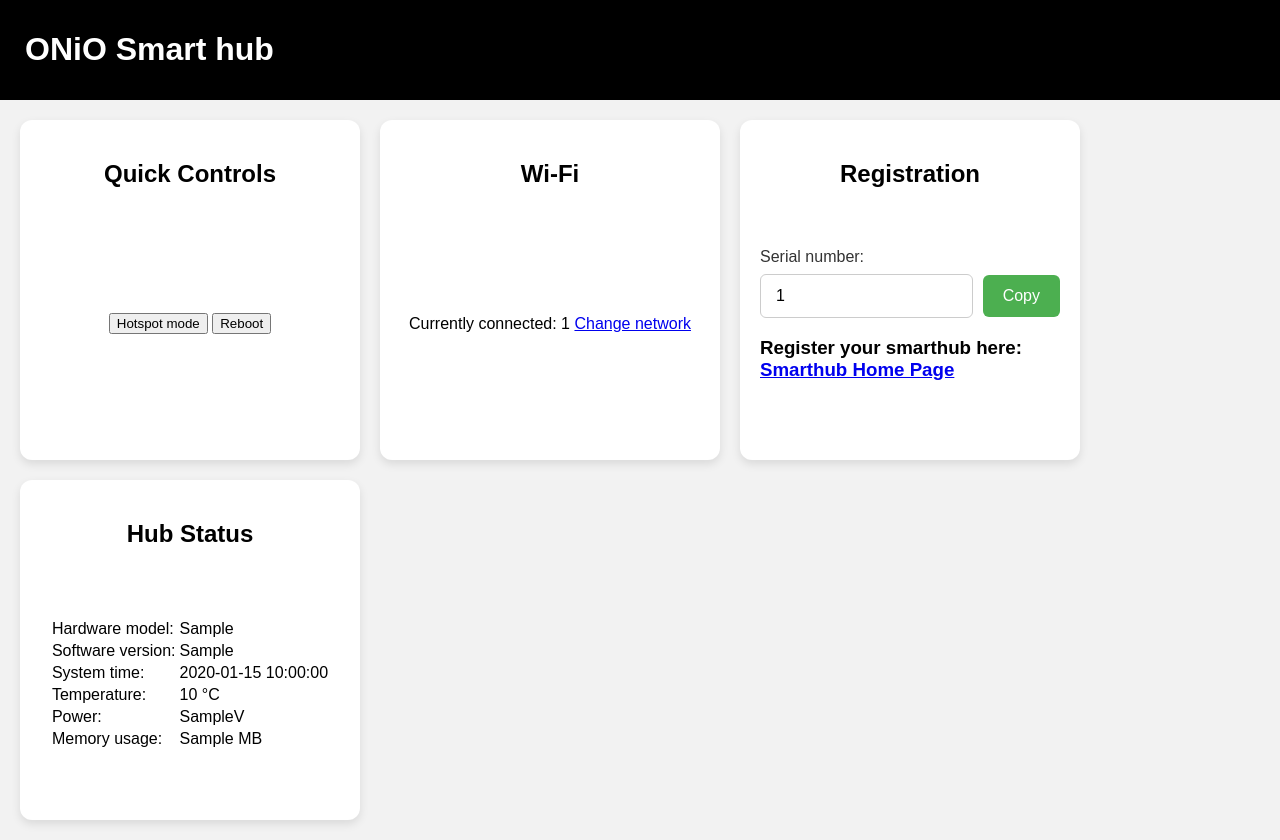
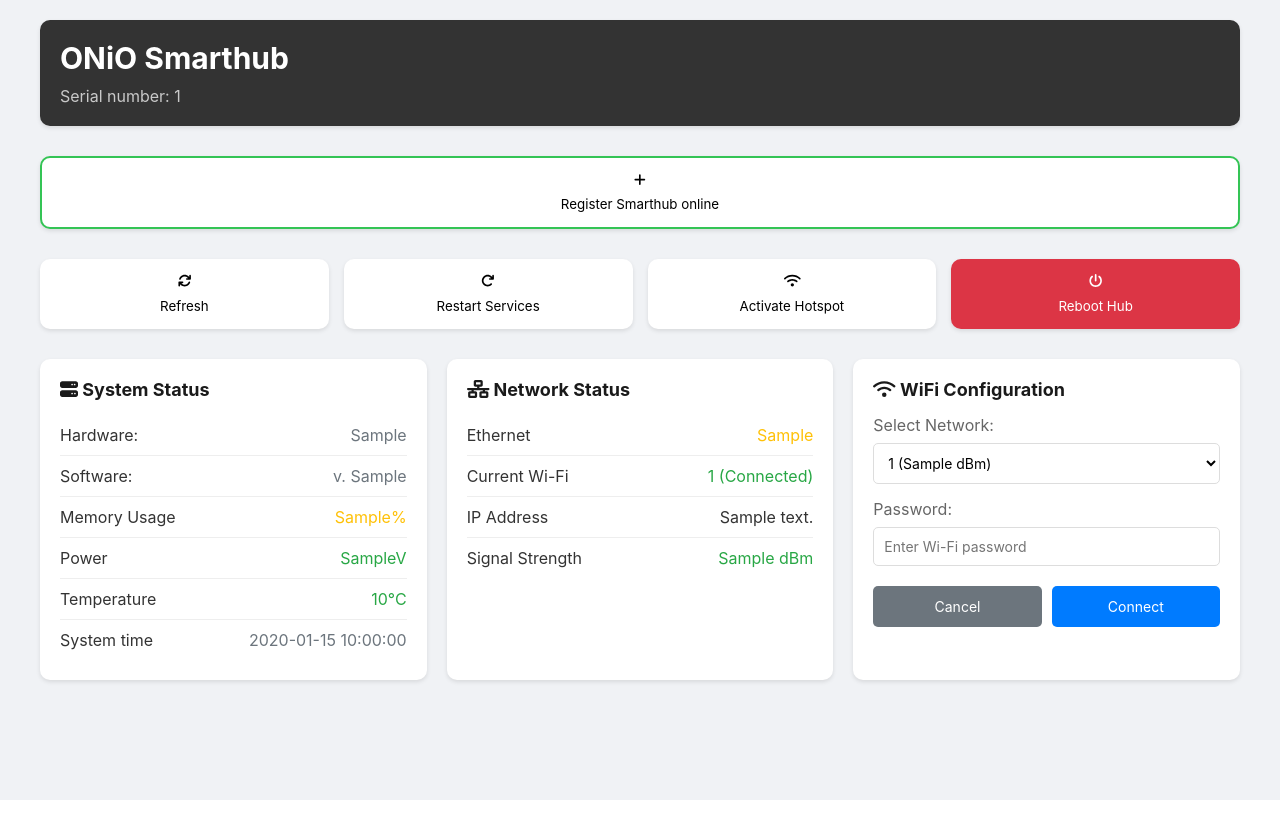
Before and after one commit to onio-git/gateway.hub, a Flask app: template app/templates/index.html in a window 1280 px wide. After the commit the page ends 800 px from the top, so only its background shows below. Run offline with Flask 3, Linux system fonts and the light colour scheme; the template is opened without the code that fills it: most values are stand-ins (such as "Sample title", 1, 10 or a date in 2020); parts of the project's set-up code (start-up, migrations or seed data) failed here and were passed over.

Commit message:
latest server features

```diff
--- a/app/server.py
+++ b/app/server.py
@@ -173,7 +173,6 @@
 
 @app.route('/captive_portal', defaults={'path': ''}, methods=['GET', 'POST'])
 def captive_portal(path=''):
-    logger.info("Serving captive portal page...")
     networks = scan_wifi_networks()
     if request.method == 'POST':
         ssid = request.form.get('ssid')
@@ -190,6 +189,7 @@
         threading.Thread(target=connect_to_wifi, args=(ssid, password)).start()
         return 'Attempting to connect to network... Please wait.'
     else:
+        logger.info("Serving captive portal page...")
         return render_template("portal.html", networks=networks, serial_number=serial_number)
 
 
@@ -211,27 +211,47 @@
 
 @app.route('/')
 def index():
+    networks = scan_wifi_networks()
     current_ssid = run_command(['iwgetid', '-r'])
+    rssi = 'N/A'
+    if current_ssid:
+        rssi = run_command(['iwconfig', 'wlan0']).split('Signal level=')[1].split(' dBm')[0]
+    # Check if ethernet is connected on the RPi
+    current_ethernet = "Connected" if "100 (connected)" in run_command(['nmcli', 'device', 'show', 'end0']) else "Disconnected"
     if not current_ssid:
-        current_ssid = "No Wi-Fi connection"
-    temperature = run_command(['vcgencmd', 'measure_temp']).split('=')[1].split('\'')[0]
+        current_ssid = "No Wi-Fi"
+    temperature = float(run_command(['vcgencmd', 'measure_temp']).split('=')[1].split('\'')[0])
     system_voltage = run_command(['vcgencmd', 'measure_volts', 'core']).split('=')[1].split('V')[0]
     memory_usage_output = run_command(['free', '-m']).split('\n')[1]
-    memory_usage = memory_usage_output.split()[2] + ' / ' + memory_usage_output.split()[1]
+    memory_usage = round(int(memory_usage_output.split()[2]) / int(memory_usage_output.split()[1]) * 100, 0)
     system_time = run_command(['date'])
+    connection_status = run_command(['ping', '-c', '1', 'google.com'])
+    if connection_status:
+        connection_status = "Connected"
+    ip_address = run_command(['hostname', '-I'])
 
     return render_template("index.html",
                         serial_number=serial_number,
+                        networks=networks,
                         current_ssid=current_ssid,
                         temperature=temperature,
                         system_voltage=system_voltage,
                         memory_usage=memory_usage,
                         hardware_model=hardware_model,
                         software_version=software_version,
-                        system_time=system_time)
+                        system_time=system_time,
+                        current_ethernet=current_ethernet,
+                        connection_status=connection_status,
+                        ip_address=ip_address,
+                        signal_strength=rssi
+                        )
 
 
-
+@app.route('/restart_services', methods=['GET', 'POST'])
+def restart_services():
+    logger.info("Restarting services requested by user.")
+    subprocess.run(['systemctl', 'restart', 'SmarthubManager.service'])
+    return 'Restarting services...'
 
 
 
--- a/app/templates/index.html
+++ b/app/templates/index.html
@@ -1,113 +1,142 @@
 <!DOCTYPE html>
-<html>
+<html lang="en">
 <head>
-    <title>Smarthub</title>
+    <meta charset="UTF-8">
+    <meta name="viewport" content="width=device-width, initial-scale=1.0">
+    <title>ONiO Smarthub</title>
+    <link rel="icon" href="{{ url_for('static', filename='favicon.ico') }}" type="image/vnd.microsoft.icon">
+    <script src="https://cdnjs.cloudflare.com/ajax/libs/font-awesome/6.4.0/js/all.min.js"></script>
+    <!-- Link to your CSS file -->
     <link rel="stylesheet" type="text/css" href="{{ url_for('static', filename='styles.css') }}">
-    <link rel="stylesheet" href="/home/juaa/Desktop/gateway.hub/app/templates/static/styles.css">
-    <link rel="icon" href="{{ url_for('static', filename='favicon.ico') }}" type="image/vnd.microsoft.icon">
 </head>
-
 <body>
-    <header>
-        <h1>ONiO Smart hub</h1>
-
+    <div class="dashboard">
+        <header class="header">
+            <h1>ONiO Smarthub</h1>
+            <h2>Serial number: {{ serial_number }}</h2>
         </header>
 
-    <div class="main">
+        <button class="action-button register" onclick="openInBrowser('https://uat-onio-flow.mpire.asia/smarthub/register')">
+            <i class="fas fa-plus"></i>
+            Register Smarthub online
+        </button>
+
+        <section class="quick-actions">
+            <button class="action-button" onclick="refresh()">
+                <i class="fas fa-sync"></i>
+                Refresh
+            </button>
+            <button class="action-button" onclick="restart_services()">
+                <i class="fas fa-redo"></i>
+                Restart Services
+            </button>
+            <button class="action-button" onclick="activate_hotspot()">
+                <i class="fas fa-wifi"></i>
+                Activate Hotspot
+            </button>
+            <button class="action-button danger" onclick="hub_reboot()">
+                <i class="fas fa-power-off"></i>
+                Reboot Hub
+            </button>
+        </section>
+
+        <section class="cards-grid">
 
             <div class="card">
-            <h2>Quick Controls</h2>
+                <div class="card-header">
+                    <h2><i class="fas fa-server"></i> System Status</h2>
+                </div>
                 <div class="card-content">
-                <button onclick="activate_hotspot()">Hotspot mode</button>
-                <button onclick="hub_reboot()">Reboot</button>
+                    <div class="status-item">
+                        <span>Hardware:</span>
+                        <span class="status-neutral">{{ hardware_model }}</span>
                     </div>
-            <div class="card-footnote">
-
+                    <div class="status-item">
+                        <span>Software:</span>
+                        <span class="status-neutral">v. {{ software_version }}</span>
+                    </div>
+                    <div class="status-item">
+                        <span>Memory Usage</span>
+                        <span class="status-{% if memory_usage < 80 %}good{% else %}warning{% endif %}">{{ memory_usage }}%</span>
+                    </div>
+                    <div class="status-item">
+                        <span>Power</span>
+                        <span class="status-good">{{ system_voltage }}V</span>
+                    </div>
+                    <div class="status-item">
+                        <span>Temperature</span>
+                        <span class="status-{% if temperature < 80 %}good{% elif temperature < 85 %}warning{% else %}danger{% endif %}">{{ temperature }}°C</span>
+                    </div>
+                    <div class="status-item">
+                        <span>System time</span>
+                        <span class="status-neutral">{{ system_time }}</span>
+                    </div>
                 </div>
             </div>
 
             <div class="card">
-            <h2>Wi-Fi</h2>
+                <div class="card-header">
+                    <h2><i class="fas fa-network-wired"></i> Network Status</h2>
+                </div>
                 <div class="card-content">
-                Currently connected: {{ current_ssid }}
-                <a href="/captive_portal">Change network</a>
+                    <div class="status-item">
+                        <span>Ethernet</span>
+                        <span class="status-{% if current_ethernet == 'Connected' %}good{% else %}warning{% endif %}">{{current_ethernet}}</span>
                     </div>
-            <div class="card-footnote">
-
+                    <div class="status-item">
+                        <span>Current Wi-Fi</span>
+                        <span class="status-{% if connection_status == 'Connected' %}good{% else %}warning{% endif %}">{{ current_ssid }} ({{connection_status}})</span>
+                    </div>
+                    <div class="status-item">
+                        <span>IP Address</span>
+                        <span>{{ ip_address }}</span>
+                    </div>
+                    <div class="status-item">
+                        <span>Signal Strength</span>
+                        <span class="status-good">{{ signal_strength }} dBm</span>
+                    </div>
                 </div>
             </div>
 
             <div class="card">
-            <h2>Registration</h2>
+                <div class="card-header">
+                    <h2><i class="fas fa-wifi"></i> WiFi Configuration</h2>
+                </div>
                 <div class="card-content">
-                 <form>
-                    <label for="serial_number">Serial number:</label>
-                    <div id="copy_field">
-                        <input type="text" id="serial_number" value="{{ serial_number }}" readonly>
-                        <button class="copy-button" onclick="copyToClipboard()">Copy</button>
+                    <form method="post">
+                        <div class="form-group">
+                            <label for="ssid">Select Network:</label>
+                            <select name="ssid" id="ssid" required onchange="handleNetworkChange(this.value)">
+                                {% for ssid, signal_strength in networks %}
+                                    <option value="{{ ssid }}" {% if ssid == current_ssid %}selected{% endif %}>
+                                        {{ ssid }} ({{ signal_strength }} dBm)
+                                    </option>
+                                {% endfor %}
+                            </select>
                         </div>
-                    <h3>Register your smarthub here: <a href="#" onclick="openInBrowser('https://uat-onio-flow.mpire.asia/smarthub/register')">Smarthub Home Page</a></h3>
+                        <div class="form-group">
+                            <label for="password">Password:</label>
+                            <input type="password"
+                                name="password"
+                                id="password"
+                                {% if current_ssid and current_ssid in networks|map(attribute='0') %}
+                                value="******************"
+                                {% else %}
+                                placeholder="Enter Wi-Fi password"
+                                {% endif %}>
+                        </div>
+                        <div class="button-group">
+                            <button type="submit" formaction="/cancel">Cancel</button>
+                            <input type="submit" value="Connect">
+                        </div>
                     </form>
-            </div>
-            <div class="card-footnote">
-
                 </div>
             </div>
 
-        <div class="card">
-            <h2>Hub Status</h2>
-            <div class="card-content">
-                <table>
-                    <!-- hardware -->
-                    <tr>
-                        <td>Hardware model:</td>
-                        <td>{{ hardware_model }}</td>
-                    </tr>
-                    <!-- software -->
-                    <tr>
-                        <td>Software version:</td>
-                        <td>{{ software_version }}</td>
-                    </tr>
-                    <!-- system time -->
-                    <tr>
-                        <td>System time:</td>
-                        <td>{{ system_time }}</td>
-                    </tr>
-                    <!-- temperature -->
-                    <tr>
-                        <td>Temperature:</td>
-                        <td>{{ temperature }} °C</td>
-                    </tr>
-                    <!-- cpu -->
-                    <tr>
-                        <td>Power:</td>
-                        <td>{{ system_voltage }}V</td>
-                    </tr>
-                    <!-- memory -->
-                    <tr>
-                        <td>Memory usage:</td>
-                        <td>{{ memory_usage }} MB</td>
-                    </tr>
-                </table>
-            </div>
-            <div class="card-footnote">
-
-            </div>
-        </div>
-
+        </section>
     </div>
 </body>
-
-
-
 <script>
-    function copyToClipboard() {
-        var copyText = document.getElementById("serial_number");
-        copyText.select();
-        copyText.setSelectionRange(0, 99999); // For mobile devices
-        document.execCommand("copy");
-    }
-
     function openInBrowser(url) {
         // Try to open in a new window/tab
         url = url + "?serial_number={{serial_number}}";
@@ -125,5 +154,24 @@
     function hub_reboot() {
         fetch('/reboot')
     }
+
+    function refresh() {
+        window.location.reload();
+    }
+
+    function restart_services() {
+        fetch('/restart_services')
+    }
+
+    function handleNetworkChange(selectedNetwork) {
+        const passwordInput = document.getElementById('password');
+        if (selectedNetwork === '{{ current_ssid }}') {
+            passwordInput.value = '******************';
+            passwordInput.placeholder = '';
+        } else {
+            passwordInput.value = '';
+            passwordInput.placeholder = 'Enter Wi-Fi password';
+        }
+    }
 </script>
 </html>
--- a/app/templates/static/styles.css
+++ b/app/templates/static/styles.css
@@ -1,159 +1,176 @@
-:root {
-    --theme-color: #000000;
-    --primary-color: #4CAF50;
-    --secondary-color: #f44336;
-    --background-color: #f2f2f2;
-    --text-color: #333;
-    --input-border-color: #ccc;
-    --input-focus-border-color: #4CAF50;
-    --button-hover-color: #45a049;
-    --font-family: 'Arial', sans-serif;
+* {
+    margin: 0;
+    padding: 0;
+    box-sizing: border-box;
+    font-family: -apple-system, BlinkMacSystemFont, "Segoe UI", Roboto, sans-serif;
 }
 
 body {
-    font-family: var(--font-family);
-    background-color: var(--background-color);
+    background: #f0f2f5;
+    padding: 20px;
+    color: #333;
+}
+
+.dashboard {
+    max-width: 1200px;
+    margin: 0 auto;
+}
+
+.header {
     display: flex;
     flex-direction: column;
-    justify-content: flex start;
-    align-items: center;
-    min-height: 100vh;
-    margin: 0;
+    gap: 10px;
+    margin-bottom: 30px;
+    background-color: #333;
+    color: white;
+    border-radius: 10px;
+    padding: 20px;
+    box-shadow: 0 2px 4px rgba(0,0,0,0.1);
 }
 
-header {
-    background-color: var(--theme-color);
-    color: white;
-    padding: 10px 0;
-    padding-left: 50px;
-    width: 100%;
-    text-align: left;
-    gap: 20px;
-    display: flex;
-    flex-direction: row;
-    justify-content: flex-start;
+.header h1 {
+    color: #ffffff;
+    font-size: 30px;
 }
 
+.header h2 {
+    color: #c9c9c9;
+    font-size: 16px;
+    font-weight: normal;
+}
 
+.quick-actions {
+    display: grid;
+    grid-template-columns: repeat(auto-fit, minmax(150px, 1fr));
+    gap: 15px;
+    margin-bottom: 30px;
+}
 
-.main {
+.action-button {
+    background: #fff;
+    border: none;
+    padding: 15px;
+    border-radius: 10px;
+    cursor: pointer;
+    transition: all 0.3s;
+    box-shadow: 0 2px 4px rgba(0,0,0,0.1);
     display: flex;
-    flex-direction: row;
-    padding: 20px;
-    flex-wrap: wrap;
+    flex-direction: column;
+    align-items: center;
+    gap: 10px;
+}
+
+.register {
+    border: #34c455 2px solid;
+    width: 100%;
+    margin-bottom: 30px;
+}
+
+.action-button:hover {
+    transform: translateY(-2px);
+    box-shadow: 0 4px 8px rgba(0,0,0,0.1);
+}
+
+.action-button.danger {
+    background: #dc3545;
+    color: white;
+}
+
+.cards-grid {
+    display: grid;
+    grid-template-columns: repeat(auto-fit, minmax(350px, 1fr));
     gap: 20px;
 }
 
 .card {
-    background-color: #ffffff;
+    background: white;
+    border-radius: 10px;
     padding: 20px;
-    border-radius: 12px;
-    box-shadow: 0 4px 10px rgba(0, 0, 0, 0.1);
-    width: 300px;
-    max-width: 90%;
-    min-width: 300px;
-    height: 300px;
+    box-shadow: 0 2px 4px rgba(0,0,0,0.1);
+}
+
+.card-header {
     display: flex;
-    flex-direction: column;
     justify-content: space-between;
     align-items: center;
+    margin-bottom: 15px;
 }
 
-.container {
-    background-color: #fff;
-    padding: 30px 40px;
-    border-radius: 12px;
-    box-shadow: 0 4px 10px rgba(0, 0, 0, 0.1);
-    width: 500px;
-    max-width: 90%;
-    display: flex;
-    flex-direction: column;
-    justify-content: center;
-    align-items: left;
+.card-header h2 {
+    font-size: 18px;
+    color: #1a1a1a;
 }
 
+.form-group {
+    margin-bottom: 15px;
+}
 
-
-label {
+.form-group label {
     display: block;
     margin-bottom: 8px;
-    color: var(--text-color);
-    font-size: 1rem;
-    font-weight: 500;
-    align-self: flex-start;
+    color: #666;
 }
 
-input[type="text"], input[type="password"], select {
+.form-group select,
+.form-group input {
     width: 100%;
-    padding: 12px 15px;
-    margin-bottom: 20px;
-    border: 1px solid var(--input-border-color);
-    border-radius: 6px;
-    box-sizing: border-box;
-    font-size: 1rem;
-    transition: border-color 0.3s;
+    padding: 10px;
+    border: 1px solid #ddd;
+    border-radius: 5px;
+    font-size: 14px;
 }
 
-input[type="text"]:focus, input[type="password"]:focus, select:focus {
-    border-color: var(--input-focus-border-color);
-    outline: none;
-}
-
-.copy-button {
-    background-color: var(--primary-color);
-    color: white;
-    padding: 12px 20px;
-    border: none;
-    border-radius: 6px;
-    cursor: pointer;
-    font-size: 1rem;
-    transition: background-color 0.3s;
-}
-
-.copy-button:hover {
-    background-color: var(--button-hover-color);
+.form-group select {
+    background-color: white;
 }
 
 .button-group {
     display: flex;
-    width: 100%;
-    gap: 15px;
+    gap: 10px;
     margin-top: 20px;
 }
 
-.button-group button, .button-group input[type="submit"] {
+.button-group button,
+.button-group input[type="submit"] {
     flex: 1;
-    background-color: var(--primary-color);
-    color: white;
-    padding: 12px;
+    padding: 12px 20px;
     border: none;
-    border-radius: 6px;
+    border-radius: 5px;
     cursor: pointer;
-    font-size: 1rem;
-    font-weight: 500;
+    font-size: 14px;
     transition: background-color 0.3s;
 }
 
-.button-group button:hover, .button-group input[type="submit"]:hover {
-    background-color: var(--button-hover-color);
+.button-group button {
+    background: #6c757d;
+    color: white;
 }
 
-.button-group button {
-    background-color: var(--secondary-color);
+.button-group input[type="submit"] {
+    background: #007bff;
+    color: white;
 }
 
 .button-group button:hover {
-    background-color: #d32f2f;
+    background: #5a6268;
 }
 
-#copy_field {
-    display: flex;
-    flex-direction: row;
-    gap: 10px;
-    align-items: center;
-    justify-content: space-between;
+.button-group input[type="submit"]:hover {
+    background: #0056b3;
 }
 
-#serial_number {
-    margin: auto;
+.status-item {
+    display: flex;
+    justify-content: space-between;
+    padding: 10px 0;
+    border-bottom: 1px solid #eee;
 }
+
+.status-item:last-child {
+    border-bottom: none;
+}
+
+.status-neutral { color: #6c757d; }
+.status-good { color: #28a745; }
+.status-warning { color: #ffc107; }
+.status-danger { color: #dc3545; }
```
Also changed, not shown: app/templates/portal.html (+43 -7 lines). Lines whose indentation alone changed are shown as unchanged.
